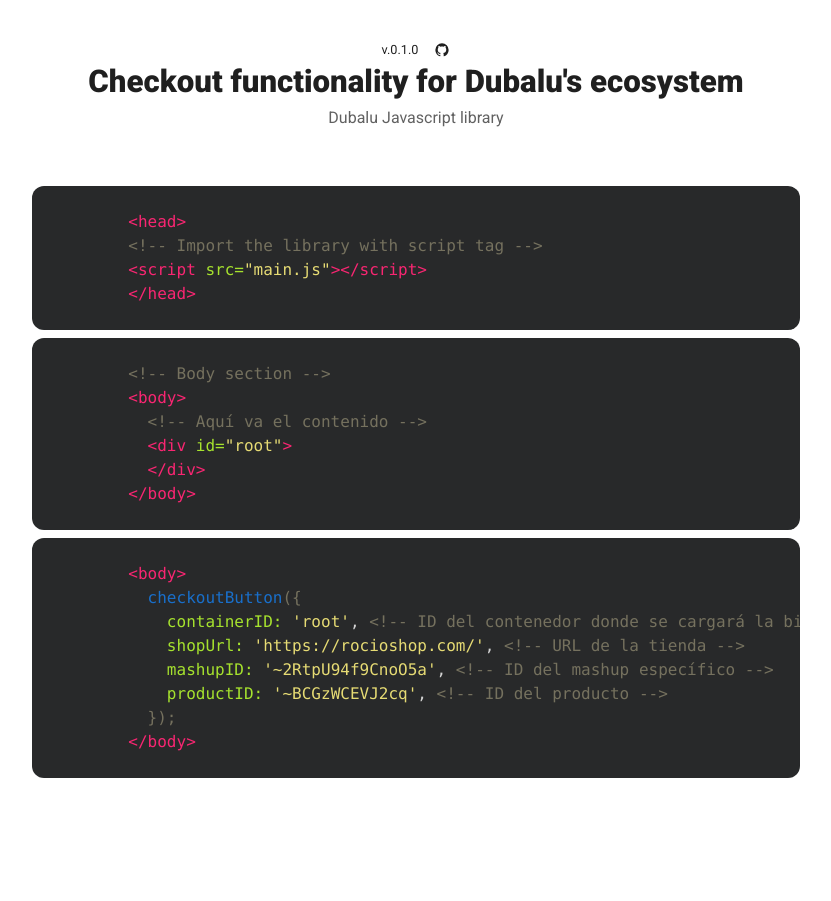
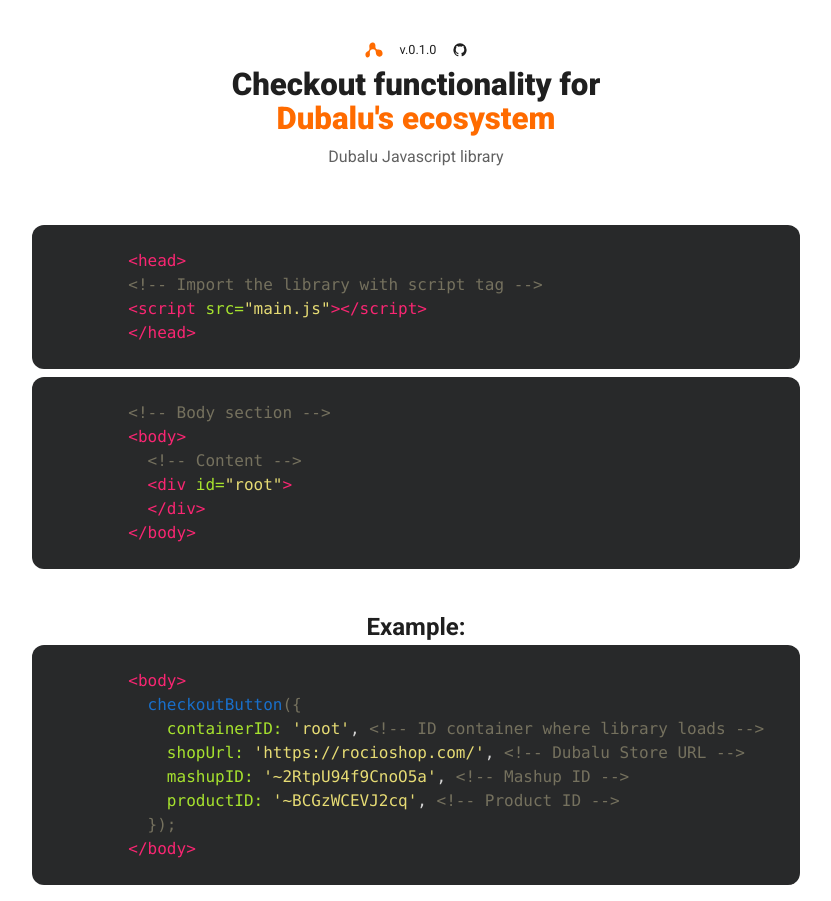
Before and after one commit to Dubalu-Development-Team/checkoutbutton, a website built with webpack: page public/index.html in a window 1280 px wide. Shown: the whole page, without its empty margins (224-1055 px from the left). Before the commit the page ends 800 px from the top, so only its background shows below. Built offline with nearby package versions, Linux system fonts and the light colour scheme.

Commit message:
Checkout Button: Styles were updated

```diff
--- a/public/index.html
+++ b/public/index.html
@@ -8,6 +8,7 @@
     <meta name="twitter:card" content="summary_large_image">
     <title>Checkout functionality for Dubalu's ecosystem</title>
     <link rel="icon" type="image/svg+xml" href="favicon.svg">
+    <link href="../src/styles.css" rel="stylesheet">
     <link rel="preconnect" href="https://fonts.googleapis.com">
     <link rel="preconnect" href="https://fonts.gstatic.com" crossorigin>
     <link href="https://fonts.googleapis.com/css2?family=Crimson+Text:wght@400;600;700&family=Montserrat:ital,wght@0,100..900;1,100..900&family=Roboto:ital,wght@0,100;0,300;0,400;0,500;0,700;0,900;1,100;1,300;1,400;1,500;1,700;1,900&display=swap" rel="stylesheet">
@@ -16,12 +17,13 @@
   <body>
     <header class="pt-25 pb-25">
       <div class="flex items-center justify-content-center gap-1">
+        <img src="../src/favicon.svg" width="20" alt="Dubalu">
         <p class="text-xs">v.0.1.0</p>
         <a aria-label="View website repository on GitHub" href="https://github.com/Dubalu-Development-Team/checkoutbutton" target="_blank" rel="noopener noreferrer">
           <svg xmlns="http://www.w3.org/2000/svg" width="1em" height="1em" viewBox="0 0 24 24" class="size-4" data-astro-cid-j7pv25f6=""><path fill="currentColor" d="M12 2A10 10 0 0 0 2 12c0 4.42 2.87 8.17 6.84 9.5c.5.08.66-.23.66-.5v-1.69c-2.77.6-3.36-1.34-3.36-1.34c-.46-1.16-1.11-1.47-1.11-1.47c-.91-.62.07-.6.07-.6c1 .07 1.53 1.03 1.53 1.03c.87 1.52 2.34 1.07 2.91.83c.09-.65.35-1.09.63-1.34c-2.22-.25-4.55-1.11-4.55-4.92c0-1.11.38-2 1.03-2.71c-.1-.25-.45-1.29.1-2.64c0 0 .84-.27 2.75 1.02c.79-.22 1.65-.33 2.5-.33c.85 0 1.71.11 2.5.33c1.91-1.29 2.75-1.02 2.75-1.02c.55 1.35.2 2.39.1 2.64c.65.71 1.03 1.6 1.03 2.71c0 3.82-2.34 4.66-4.57 4.91c.36.31.69.92.69 1.85V21c0 .27.16.59.67.5C19.14 20.16 22 16.42 22 12A10 10 0 0 0 12 2"></path></svg>
         </a>
       </div>
-      <h1 class="text-xl font-black text-center mb-0">Checkout functionality for Dubalu's ecosystem</h1>
+      <h1 class="text-xl font-black text-center line-height-1 pt-5 pb-5 mb-0">Checkout functionality for <br><span class="text-dub">Dubalu's ecosystem</span></h1>
       <p class="opacity-7 text-center">Dubalu Javascript library</p>
     </header>
     <main>
@@ -29,7 +31,7 @@
         <pre><code>
           <span class="text-red-light">&lt;head&gt;</span>
           <span class="text-grey-light">&lt;!-- Import the library with script tag --&gt;</span>
-          <span class="text-red-light">&lt;script</span> <span style="color: #a6e22e;">src=</span><span style="color: #e6db74;">"main.js"</span><span class="text-red-light">&gt;</span><span class="text-red-light">&lt;/script&gt;</span>
+          <span class="text-red-light">&lt;script</span> <span class="text-yellow-light">src=</span><span style="color: #e6db74;">"main.js"</span><span class="text-red-light">&gt;</span><span class="text-red-light">&lt;/script&gt;</span>
           <span class="text-red-light">&lt;/head&gt;</span>
         </code></pre>
       </div>
@@ -37,27 +39,28 @@
         <pre><code>
           <span class="text-grey-light">&lt;!-- Body section --&gt;</span>
           <span class="text-red-light">&lt;body&gt;</span>
-          &nbsp;&nbsp;<span class="text-grey-light">&lt;!-- Aquí va el contenido --&gt;</span>
-          &nbsp;&nbsp;<span class="text-red-light">&lt;div&nbsp;</span><span style="color: #a6e22e;">id=</span><span style="color: #e6db74;">"root"</span><span class="text-red-light">&gt;</span>
+          &nbsp;&nbsp;<span class="text-grey-light">&lt;!-- Content --&gt;</span>
+          &nbsp;&nbsp;<span class="text-red-light">&lt;div&nbsp;</span><span class="text-yellow-light">id=</span><span style="color: #e6db74;">"root"</span><span class="text-red-light">&gt;</span>
           &nbsp;&nbsp;<span class="text-red-light">&lt;/div&gt;</span>
           <span class="text-red-light">&lt;/body&gt;</span>
         </code></pre>
       </div>
-
+      <h2 class="text-center mt-25">Example: </h2>
       <div class="code-box flex">
         <pre><code>
           <span class="text-red-light">&lt;body&gt;</span>
           &nbsp;&nbsp;<span style="color: #196fca;">checkoutButton</span><span class="text-grey-light">({</span>
-          &nbsp;&nbsp;&nbsp;&nbsp;<span style="color: #a6e22e;">containerID:</span> <span style="color: #e6db74;">'root'</span>, <span class="text-grey-light">&lt;!-- ID del contenedor donde se cargará la biblioteca --&gt;</span>
-          &nbsp;&nbsp;&nbsp;&nbsp;<span style="color: #a6e22e;">shopUrl:</span> <span style="color: #e6db74;">'https://rocioshop.com/'</span>, <span class="text-grey-light">&lt;!-- URL de la tienda --&gt;</span>
-          &nbsp;&nbsp;&nbsp;&nbsp;<span style="color: #a6e22e;">mashupID:</span> <span style="color: #e6db74;">'~2RtpU94f9CnoO5a'</span>, <span class="text-grey-light">&lt;!-- ID del mashup específico --&gt;</span>
-          &nbsp;&nbsp;&nbsp;&nbsp;<span style="color: #a6e22e;">productID:</span> <span style="color: #e6db74;">'~BCGzWCEVJ2cq'</span>, <span class="text-grey-light">&lt;!-- ID del producto --&gt;</span>
+          &nbsp;&nbsp;&nbsp;&nbsp;<span class="text-yellow-light">containerID:</span> <span style="color: #e6db74;">'root'</span>, <span class="text-grey-light">&lt;!-- ID container where library loads --&gt;</span>
+          &nbsp;&nbsp;&nbsp;&nbsp;<span class="text-yellow-light">shopUrl:</span> <span style="color: #e6db74;">'https://rocioshop.com/'</span>, <span class="text-grey-light">&lt;!-- Dubalu Store URL --&gt;</span>
+          &nbsp;&nbsp;&nbsp;&nbsp;<span class="text-yellow-light">mashupID:</span> <span style="color: #e6db74;">'~2RtpU94f9CnoO5a'</span>, <span class="text-grey-light">&lt;!-- Mashup ID --&gt;</span>
+          &nbsp;&nbsp;&nbsp;&nbsp;<span class="text-yellow-light">productID:</span> <span style="color: #e6db74;">'~BCGzWCEVJ2cq'</span>, <span class="text-grey-light">&lt;!-- Product ID --&gt;</span>
           &nbsp;&nbsp;<span class="text-grey-light">});</span>
           <span class="text-red-light">&lt;/body&gt;</span>
         </code></pre>
       </div>
 
-      <div id="root"></div>
+      <div id="root">
+      </div>
     </main>
     <script>
       checkoutButton({
--- a/src/styles.css
+++ b/src/styles.css
@@ -11,6 +11,8 @@
     --light-color: #fff;
     --red-light: #f92672;
     --grey-light: #75715e;
+    --yellow-light: #a6e22e;
+    --dub-color: #ff6b00;
 }
 html {
     font-family: "Roboto", sans-serif;
@@ -53,11 +55,17 @@
         .mt-25 {
             margin-top: 2.5rem;
         }
+        .pt-5 {
+            padding-top: .5rem;
+        }
         .pt-25 {
             padding-top: 2.5rem;
         }
         .pb-25 {
             padding-bottom: 2.5rem;
+        }
+        .pb-5 {
+            padding-bottom: .5rem;
         }
         .flex {
             display: flex;
@@ -74,11 +82,20 @@
         .gap-1 {
             gap: 1rem;
         }
+        .line-height-1 {
+            line-height: 1.1;
+        }
         .text-red-light {
             color: var(--red-light);
         }
         .text-grey-light {
             color: var(--grey-light);
+        }
+        .text-yellow-light {
+            color: var(--yellow-light);
+        }
+        .text-dub {
+            color: var(--dub-color);
         }
         .text-center {
             text-align: center;
```
